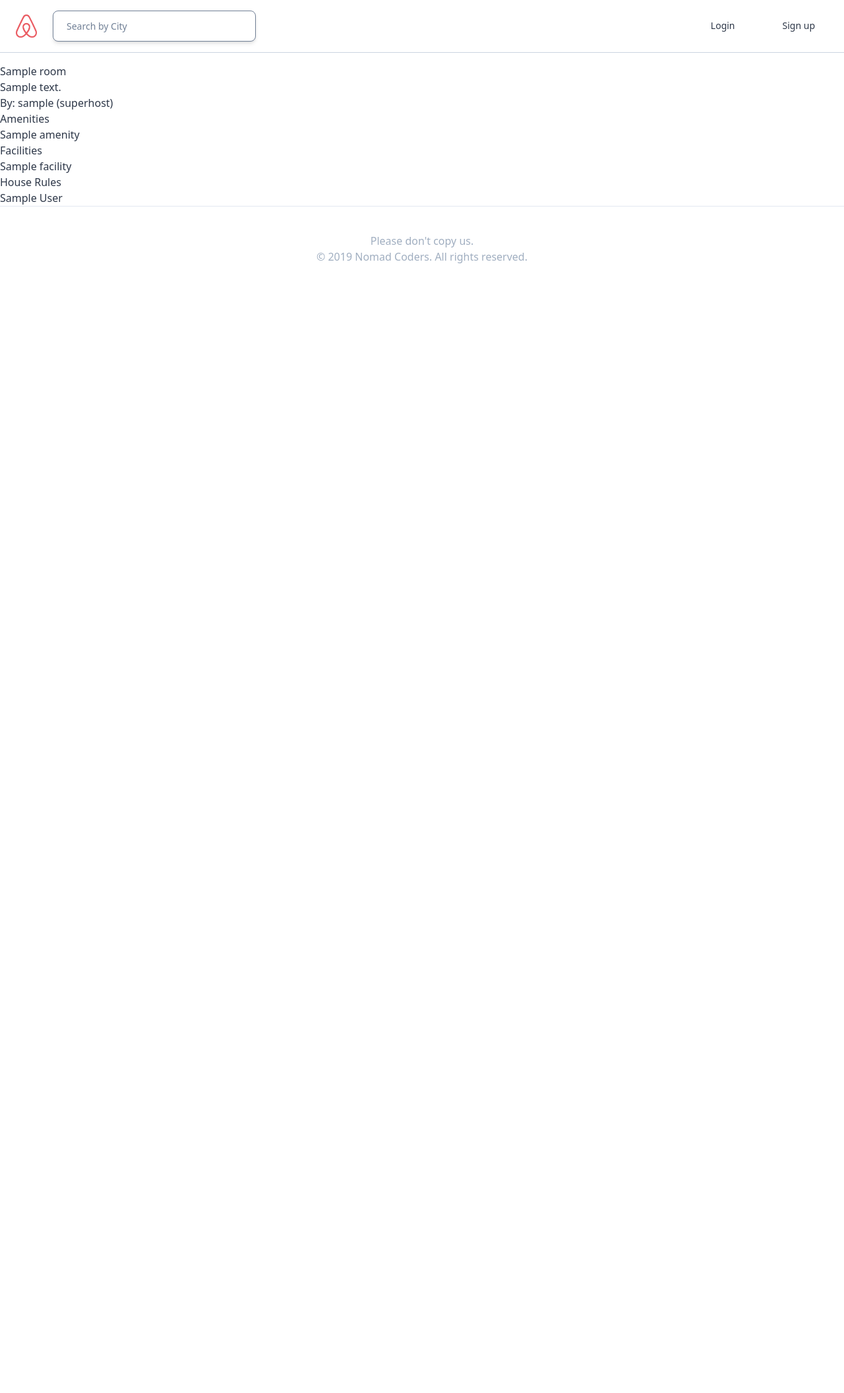
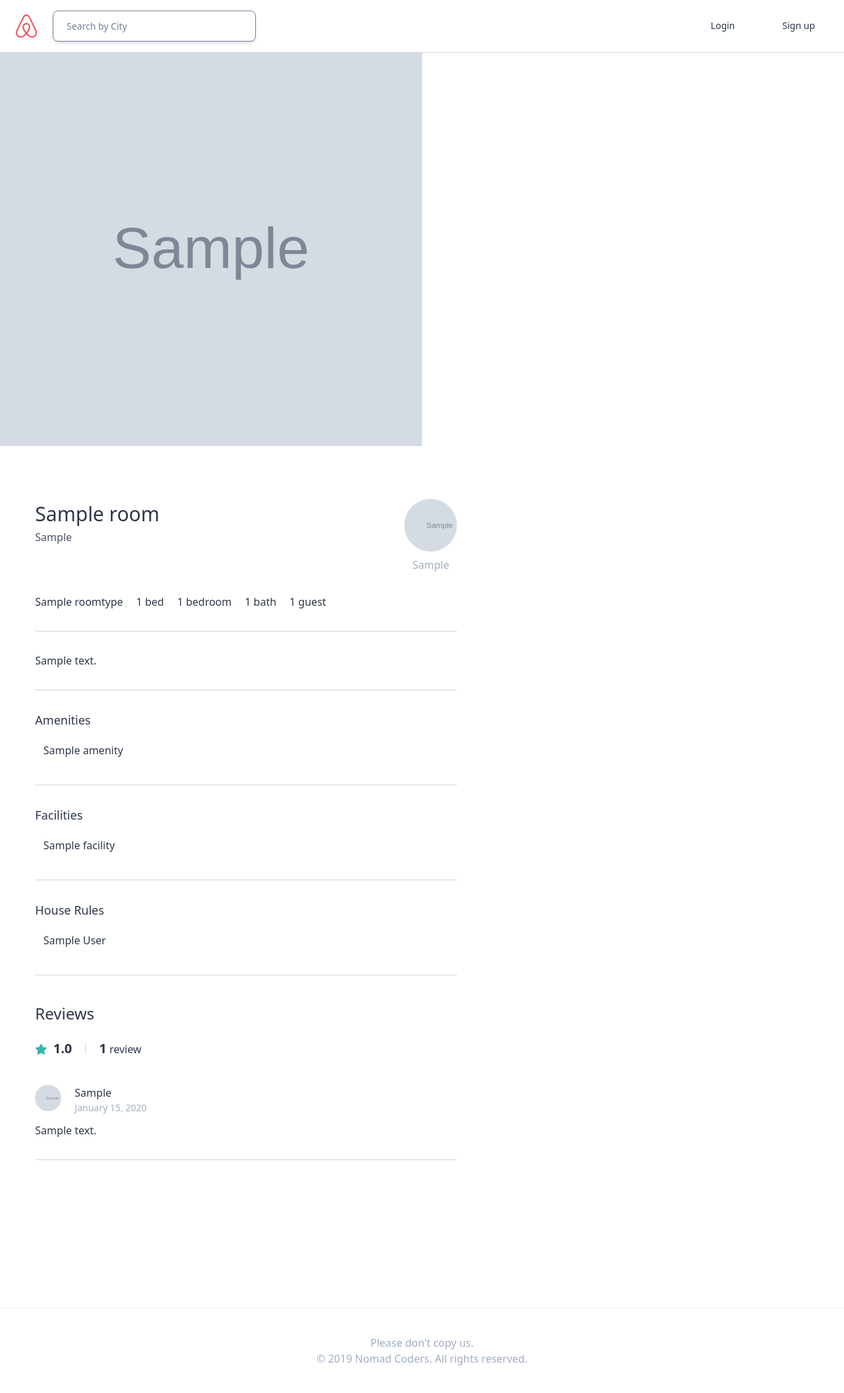
Before and after one commit to rla40162002/first_repo, a Django app: page /rooms/1 in a window 1280 px wide. Shown: the whole page at 66% size. Before the commit the page ends 399 px from the top, so only its background shows below. Run offline with Django 3.2, Linux system fonts and the light colour scheme; tables that the repository leaves empty hold one stand-in row (values such as "Sample post"); grey boxes marked "Sample" are stand-in pictures; some libraries are stand-ins or nearby versions.

Commit message:
Room Detail front

```diff
--- a/assets/scss/styles.scss
+++ b/assets/scss/styles.scss
@@ -93,3 +93,7 @@ form {
       @apply bg-yellow-400;
     }
 }
+
+.border-section{
+    @apply border-b border-gray-400 pb-8 mt-8;
+}
--- a/rooms/models.py
+++ b/rooms/models.py
@@ -114,3 +114,7 @@ class Room(core_models.TimeStampedModel):
     def first_photo(self):
         (photo,) = self.photos.all()[:1]
         return photo.file.url
+
+    def get_next_four_photos(self):
+        photos = self.photos.all()[1:5]
+        return photos
--- a/templates/mixins/user_avatar.html
+++ b/templates/mixins/user_avatar.html
@@ -1,7 +1,7 @@
 {% if user.avatar %}
-    <div class="h-20 w-20 rounded-full bg-cover" style="background-image: url({{user.avatar.url}});">
+    <div class="{{h_and_w|default:'h-20 w-20'}} rounded-full bg-cover" style="background-image: url({{user.avatar.url}});">
 {% else %}
-    <div class="h-20 w-20 bg-gray-700 rounded-full text-white flex justify-center items-center overflow-hidden">
-        <span class="text-3xl">{{user.first_name|first}}</span>
+    <div class="{{h_and_w|default:'h-20 w-20'}} bg-gray-700 rounded-full text-white flex justify-center items-center overflow-hidden">
+        <span class="{{text|default:'text-3xl'}}">{{user.first_name|first}}</span>
     {% endif %}
 </div>
--- a/templates/rooms/room_detail.html
+++ b/templates/rooms/room_detail.html
@@ -4,35 +4,93 @@
 {% endblock page_title %}
 
 {% block content %}
-<div>
-    <h1>{{room.name}}</h1>
-    <h3>{{room.description}}</h3>
-</div>
-<div>
-    <h2>By: <a href="{{room.host.get_absolute_url}}">{{room.host.username}}</a>
-    {% if room.host.superhost %}
-        (superhost)
-    {% endif %}
-    </h2>
-    <h3>Amenities</h3>
-    <ul>
-    {% for a in room.amenities.all %}
-        <li>{{a}}</li>
-    {% endfor %}
-    </ul>
+    <div class="-mt-5 container max-w-full h-75vh flex mb-20">
+        {% if room.first_photo is not None %}
+            <div class="h-full w-1/2 bg-center bg-cover" style="background-image:url({{room.first_photo}})"></div>
+        {% else %}-
+            <div class="h-full w-1/2 text-4xl border flex justify-center items-center" style="border">No Image</div>
+        {% endif %}
+        <div class="h-full w-1/2 flex flex-wrap">
+            {% if room.get_next_four_photos is not None %}
+                {% for photo in room.get_next_four_photos %}
+                    <div style="background-image:url({{photo.file.url}})" class="w-1/2 h-auto bg-cover bg-center border-gray-700 border"></div>
+                {% endfor %}
+            {% endif %}
+        </div>
+    </div>
 
-    <h3>Facilities</h3>
-    <ul>
-    {% for f in room.facilities.all %}
-        <li>{{f}}</li>
-    {% endfor %}
-    </ul>
-    <h3>House Rules</h3>
-    <ul>
-    {% for hr in room.house_rules.all %}
-        <li>{{hr}}</li>
-    {% endfor %}
-    </ul>
-</div>
-
+    <div class="container mx-auto flex justify-around pb-56">
+        <div class="w-1/2">
+            <div class="flex justify-between">
+                <div class="mb-5">
+                    <h4 class="text-3xl font-medium mb-px">{{room.name}}</h4>
+                    <span class="text-gray-700 font-light">{{room.city}}</span>
+                </div>
+                <a href="{{room.host.get_absolute_url}}" class="flex flex-col items-center">
+                    {% include "mixins/user_avatar.html" with user=room.host %}
+                    <span class="mt-2 text-gray-500">{{room.host.first_name}}</span>
+                </a>
+            </div>
+            <div class="flex border-section">
+                <span class="mr-5 font-light">{{room.room_type}}</span>
+                <span class="mr-5 font-light">{{room.beds}} bed{{room.beds|pluralize}}</span>
+                <span class="mr-5 font-light">{{room.bedrooms}} bedroom{{room.bedrooms|pluralize}}</span>
+                <span class="mr-5 font-light">{{room.baths}} bath{{room.baths|pluralize}}</span>
+                <span class="mr-5 font-light">{{room.guests}} guest{{room.guests|pluralize}}</span>
+            </div>
+            <p class="border-section">
+                {{room.description}}
+            </p>
+            <div class="border-section">
+                <h4 class="font-medium text-lg mb-5">Amenities</h4>
+                {% for a in room.amenities.all %}
+                    <li class="mb-2 list-none">&nbsp;&nbsp;&nbsp;{{a}}</li>
+                {% endfor %}
+            </div>
+            <div class="border-section">
+                <h4 class="font-medium text-lg mb-5">Facilities</h4>
+                {% for fa in room.facilities.all %}
+                    <li class="mb-2 list-none">&nbsp;&nbsp;&nbsp;{{fa}}</li>
+                {% endfor %}
+            </div>
+            <div class="border-section">
+                <h4 class="font-medium text-lg mb-5">House Rules</h4>
+                {% for hr in room.house_rules.all %}
+                    <li class="mb-2 list-none">&nbsp;&nbsp;&nbsp;{{hr}}</li>
+                {% endfor %}
+            </div>
+            <div class="mt-10">
+                <h4 class="font-medium text-2xl mb-5">Reviews</h4>
+                <div class="flex items-center">
+                    <div>
+                        <i class="fas fa-star text-teal-500"></i>
+                        <span class="font-bold text-xl">&nbsp;{{room.total_rating}}</span>
+                    </div>
+                    <div class="h-4 w-px bg-gray-400 mx-5"></div>
+                    <div>
+                        <span class="font-bold text-xl">{{room.reviews.count}}</span>
+                        <span>review{{room.reviews.count|pluralize}}</span>
+                    </div>
+                </div>
+                <div class="mt-10">
+                    {% for review in room.reviews.all %}
+                        <div class="border-section">
+                            <div class="mb-3 flex">
+                                <div>
+                                    {% include "mixins/user_avatar.html" with user=review.user h_and_w='w-10 h-10' text='text-xl' %}
+                                </div>
+                                <div class="flex flex-col ml-5">
+                                    <span class="font-medium">{{review.user.first_name}}</span>
+                                    <span class="text-sm text-gray-500">{{review.created|date:"F j, Y"}}</span>
+                                </div>
+                            </div>
+                            <p>{{review.review}}</p>
+                        </div>
+                    {% endfor %}
+                </div>
+            </div>
+        </div>
+        <div class="w-1/3">
+        </div>
+    </div>
 {% endblock %}
--- a/users/views.py
+++ b/users/views.py
@@ -267,8 +267,8 @@ class UpdateProfileView(mixins.LoggedInOnlyView, SuccessMessageMixin, UpdateView
 
 
 class UpdatePasswordView(
+    mixins.LoggedInOnlyView,
     mixins.EmailLoginOnlyView,
-    mixins.LoggedInOnlyView,
     SuccessMessageMixin,
     PasswordChangeView,
 ):
```
Also changed, not shown: templates/mixins/room_card.html (+8 -2 lines), static/css/styles.css.
